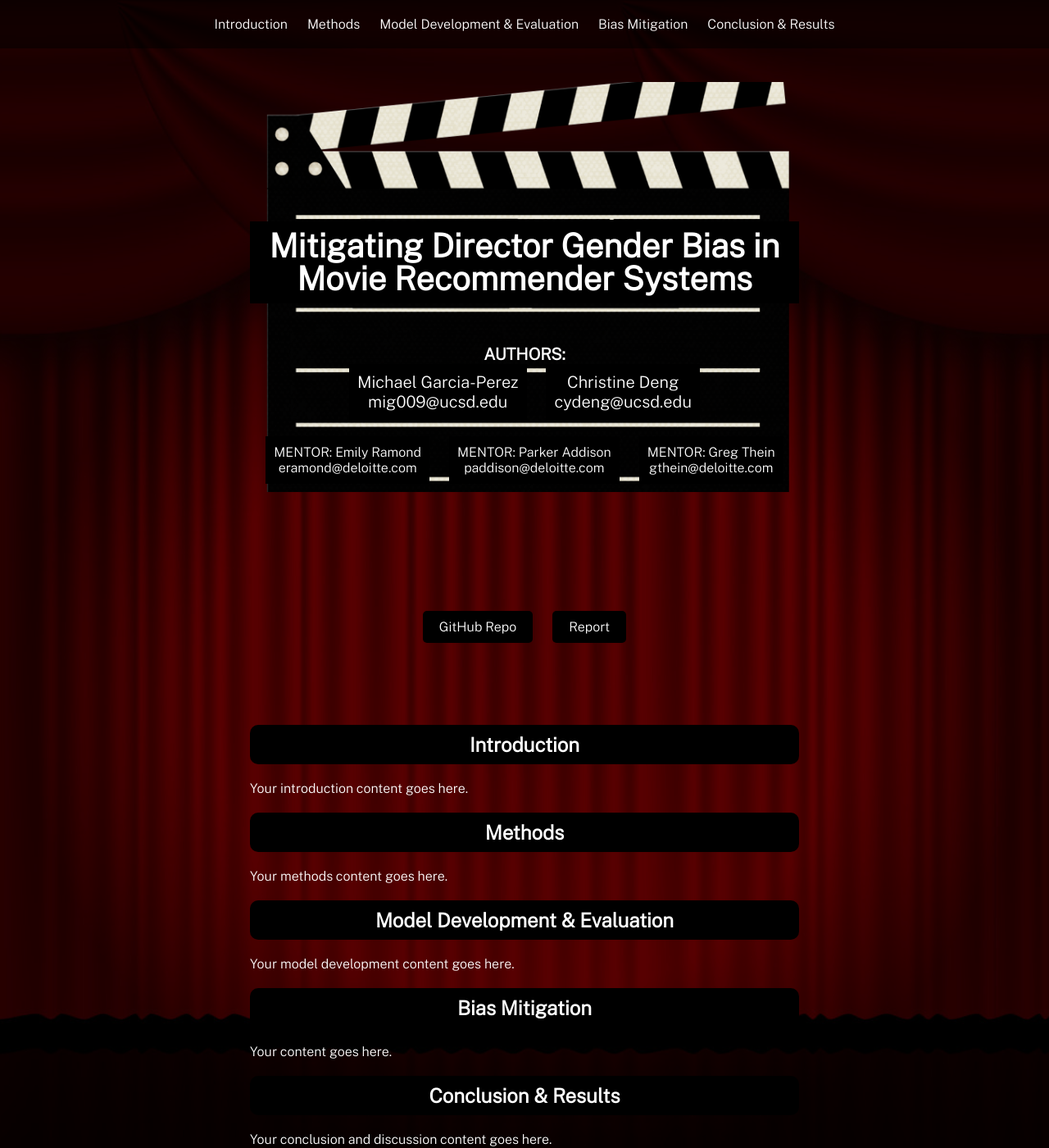
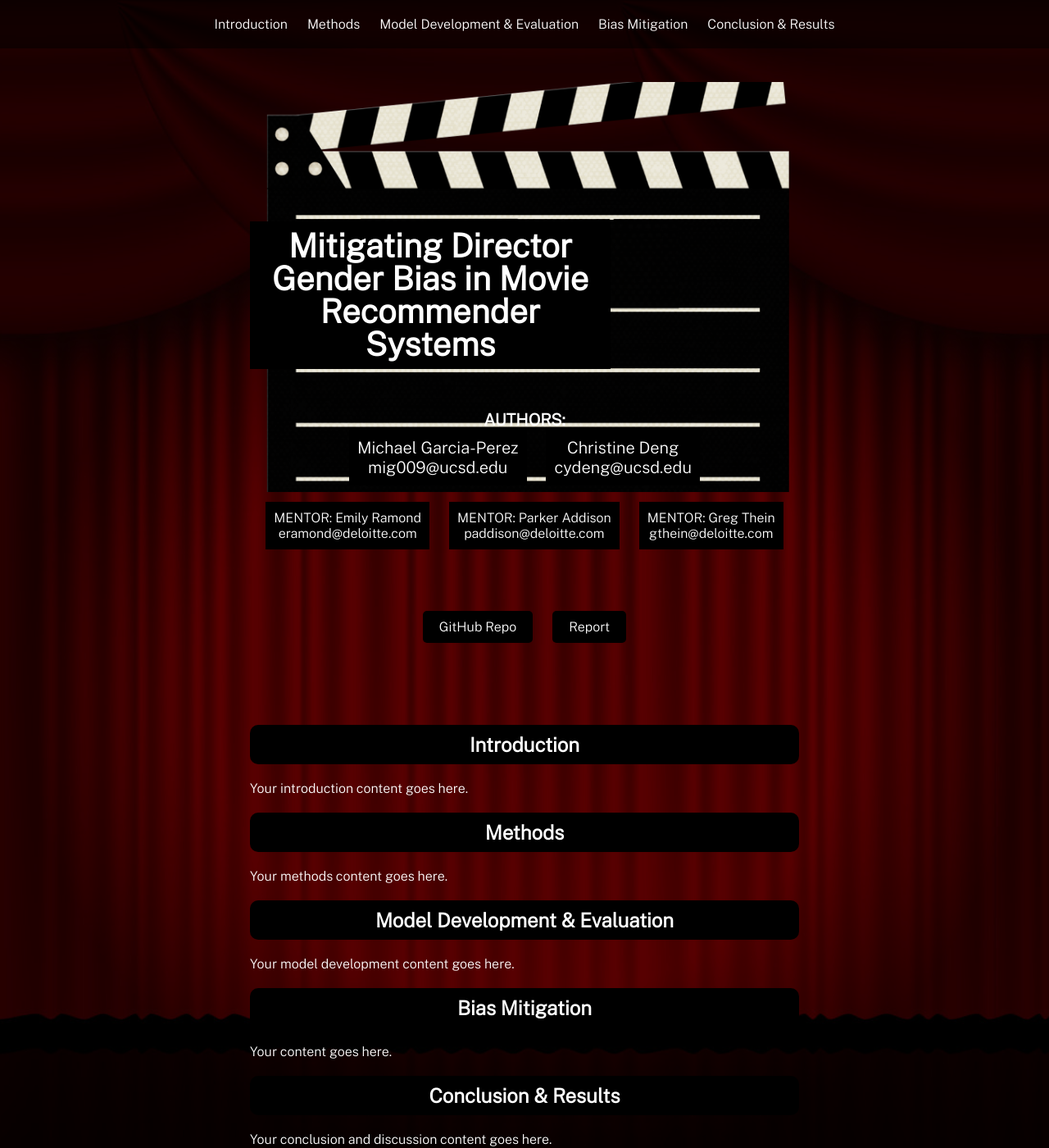
Before and after one commit to michael-garciaperez/DSC180A-Methodology-5, a Jekyll site: the page built from index.md, in a window 1280 px wide and 1400 px high. Shown: the whole window at 82% size. Built offline with Jekyll 4.4.1, drawn with Linux system fonts in a browser that asks for light colours.

Commit message:
Update style.scss

```diff
--- a/assets/css/style.scss
+++ b/assets/css/style.scss
@@ -36,7 +36,8 @@
   line-height: 1;
   background-color: black;
   padding: 10px 20px;
-  margin-top: 150px; /* Adjusted margin-top for the title */
+  margin-top: 150px;
+  max-width: 400px;
 }
 
 .clapboard-image {
```
